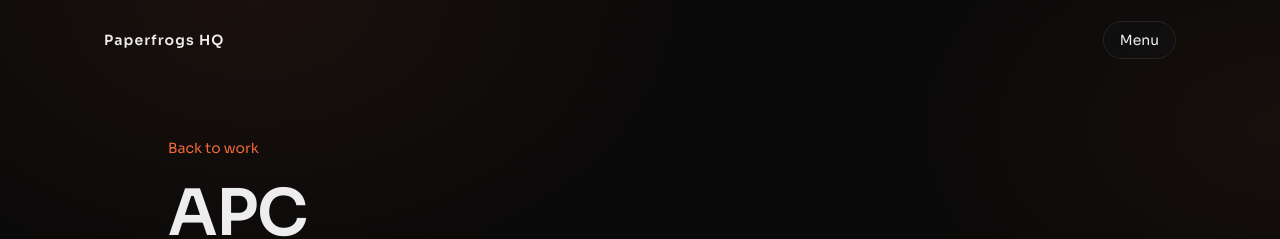
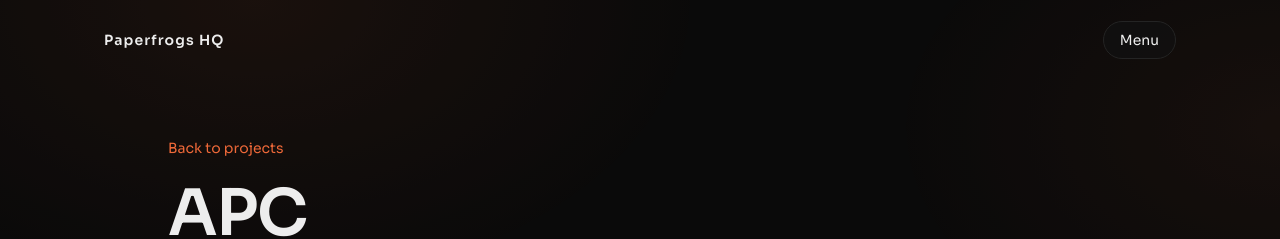
Before and after one commit to paperfrogs-hq/Paperfrogs-HQ, a React (Vite) app: page /projects/apc in a window 1280 px wide. Shown: the top 239 px of the page. Built offline with nearby package versions, Linux system fonts and the light colour scheme.

Commit message:
UI changed

```diff
--- a/src/pages/ProjectDetail.tsx
+++ b/src/pages/ProjectDetail.tsx
@@ -10,13 +10,13 @@ const ProjectDetail = () => {
   const project = projects.find((item) => item.slug === slug);
 
   usePageSeo({
-    title: project ? `${project.name} · Work` : "Work",
+    title: project ? `${project.name} · Projects` : "Projects",
     description: project?.summary ?? "Project details",
-    path: project ? `/work/${project.slug}` : "/work",
+    path: project ? `/projects/${project.slug}` : "/projects",
   });
 
   if (!project) {
-    return <Navigate to="/work" replace />;
+    return <Navigate to="/projects" replace />;
   }
 
   return (
@@ -24,10 +24,10 @@ const ProjectDetail = () => {
       <section className="mx-auto w-full max-w-5xl px-6 pb-16 pt-6 sm:px-10">
         <Reveal>
           <Link
-            to="/work"
+            to="/projects"
             className="text-sm text-coral transition-opacity hover:opacity-80 focus-visible:outline-none focus-visible:ring-2 focus-visible:ring-coral"
           >
-            Back to work
+            Back to projects
           </Link>
           <h1 className="mt-5 text-[clamp(2rem,5vw,4rem)] leading-[1.05] tracking-[-0.02em]">{project.name}</h1>
           <p className="mt-4 max-w-3xl text-lg text-muted-foreground">{project.summary}</p>
```
